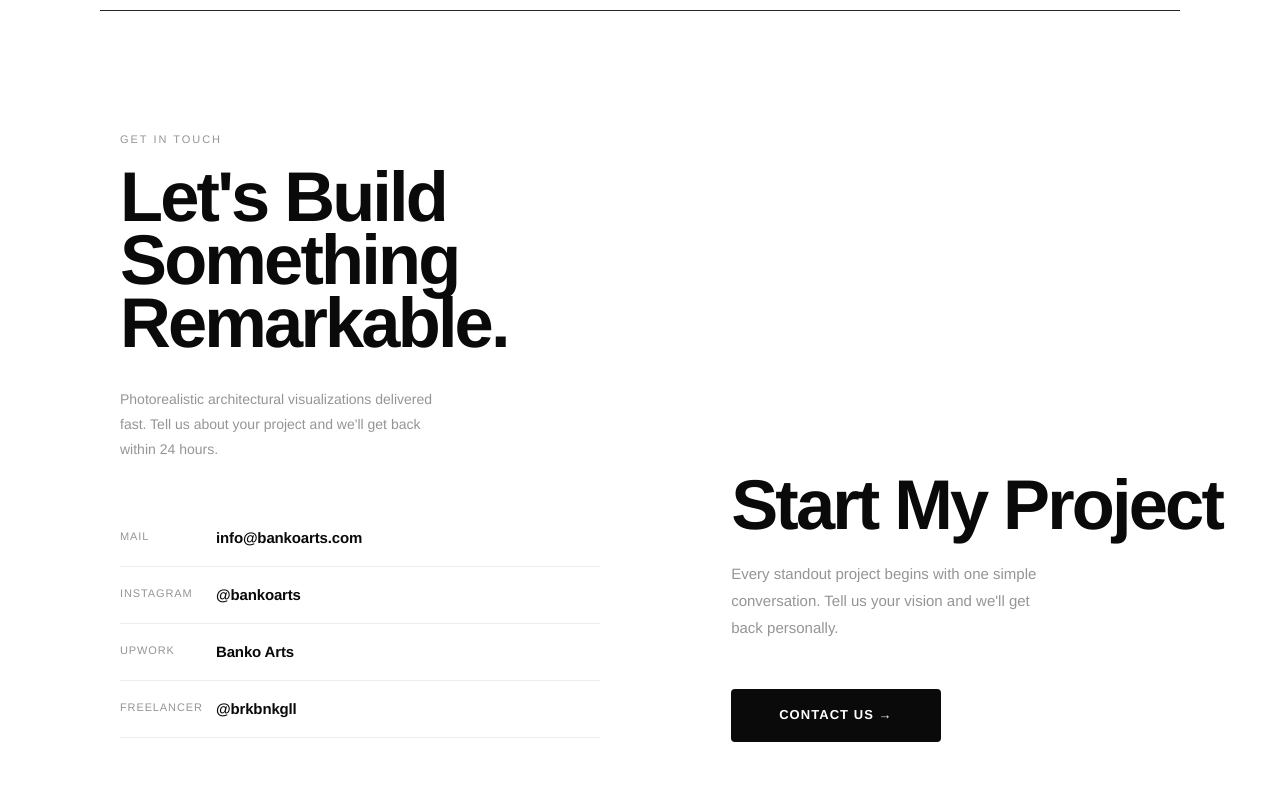
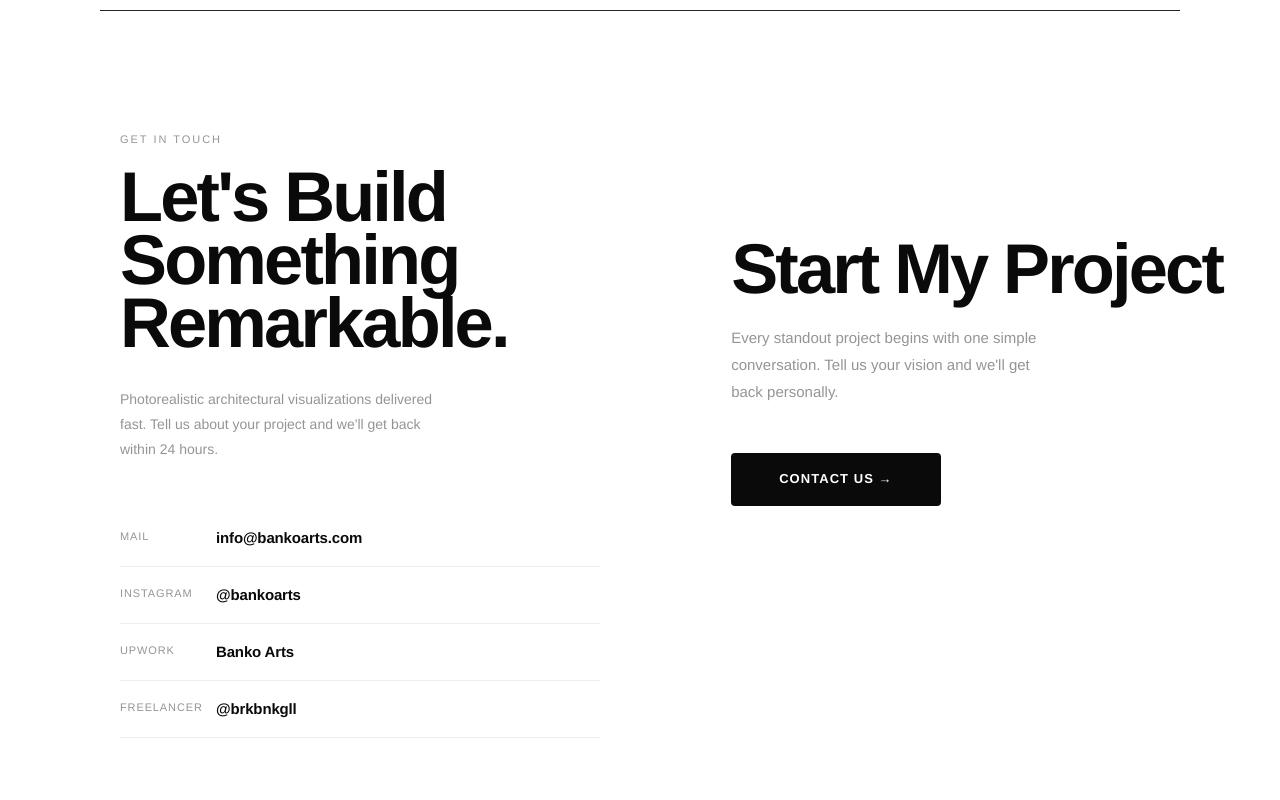
Before and after one commit to berkbankoglu/banko-arts-portfolio, a Next.js app: page / in a window 1280 px wide. Shown: the part 3240-4040 px from the top of the page. Built offline with nearby package versions, Linux system fonts and the light colour scheme; no server answers.

Commit message:
Contact: form panel height follows content, no forced minHeight

```diff
--- a/app/page.js
+++ b/app/page.js
@@ -532,10 +532,10 @@ function ContactSlide({ showForm, leaving, openForm, closeForm }) {
         100vw - 100% = bu elementin sağ tarafından viewport sağına olan mesafe.
         Ondan 92px çıkartırsak sidebar sol kenarına dayanırız.
       */}
-      {/* "Start My Project" panel — tam yükseklik, clip için wrapper gerekli */}
+      {/* "Start My Project" panel */}
       <div style={{
         position:'absolute',
-        top:0, bottom:0, left:0,
+        top:0, left:0,
         right: 'calc(-1 * (100vw - 100% - 92px))',
         overflow:'hidden',
         pointerEvents: (showForm && !leaving) ? 'none' : 'all',
@@ -544,10 +544,10 @@ function ContactSlide({ showForm, leaving, openForm, closeForm }) {
         zIndex: (showForm || leaving) ? 0 : 1,
       }}>
         <div style={{
-          position:'absolute', inset:0,
           display:'flex', flexDirection:'column', alignItems:'flex-start', justifyContent:'center',
-          background:'var(--bg)', borderRadius:8,
+          background:'var(--bg)',
           padding:'clamp(48px, 6vw, 80px) clamp(32px, 4vw, 60px)',
+          minHeight:'clamp(480px, 55vh, 700px)',
         }}>
           <h3 style={{ fontSize:'clamp(48px, 5.5vw, 96px)', fontWeight:800, letterSpacing:'-0.04em', lineHeight:0.9, marginBottom:24 }}>
             Start My Project
@@ -655,7 +655,7 @@ function ContactSection() {
         </div>
 
         {/* Sağ — slide panel: fixed-position clip container, viewport'a göre 92px'de biter */}
-        <div style={{ position:'relative', minHeight:'clamp(480px, 55vh, 700px)' }}>
+        <div style={{ position:'relative' }}>
           {/* Bu div layout alanını tutar, içindeki fixed div viewport'a uzanır */}
           <ContactSlide
             showForm={showForm}
```
